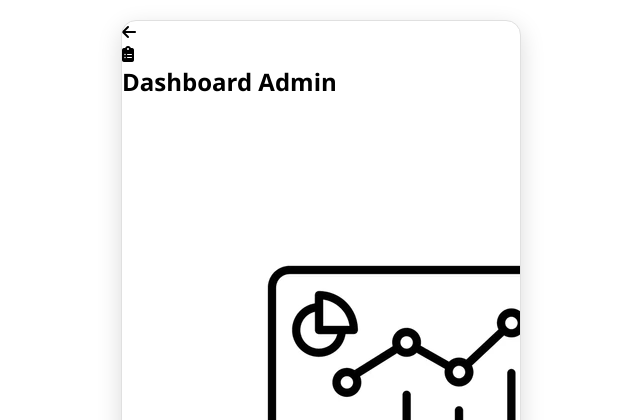
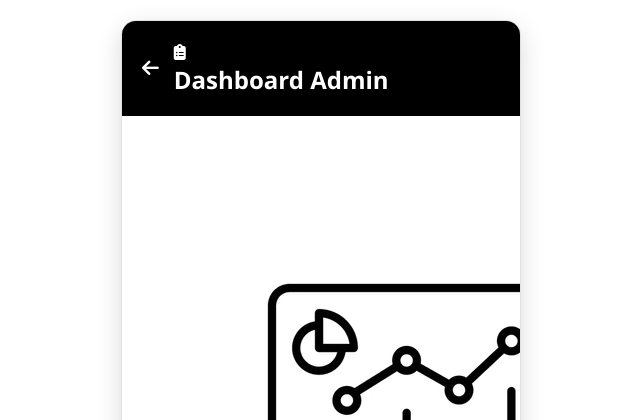
Before and after one commit to Guilherme-Engelmann/Mockup-MobileFirst, a PHP site: page /html/dashboard3.php in a window 1280 px wide. Shown: the top 420 px of the page, without its empty margins (319-959 px from the left). Run offline with PHP 8.4, Linux system fonts and the light colour scheme.

Commit message:
update - style

```diff
--- a/css/dashboard.css
+++ b/css/dashboard.css
@@ -1,4 +1,4 @@
-/* dashboard.css */
+
 * {
     margin: 0;
     padding: 0;
@@ -24,3 +24,20 @@ body {
     overflow: hidden;
     border: 1px solid #e0e0e0;
 }
+
+
+.header {
+    background: #000000;
+    padding: 20px;
+    display: flex;
+    align-items: center;
+    gap: 15px;
+    color: white;
+}
+
+.back-icon {
+    font-size: 1.2em;
+    cursor: pointer;
+    transition: transform 0.3s;
+    color: #ffffff;
+}
```
